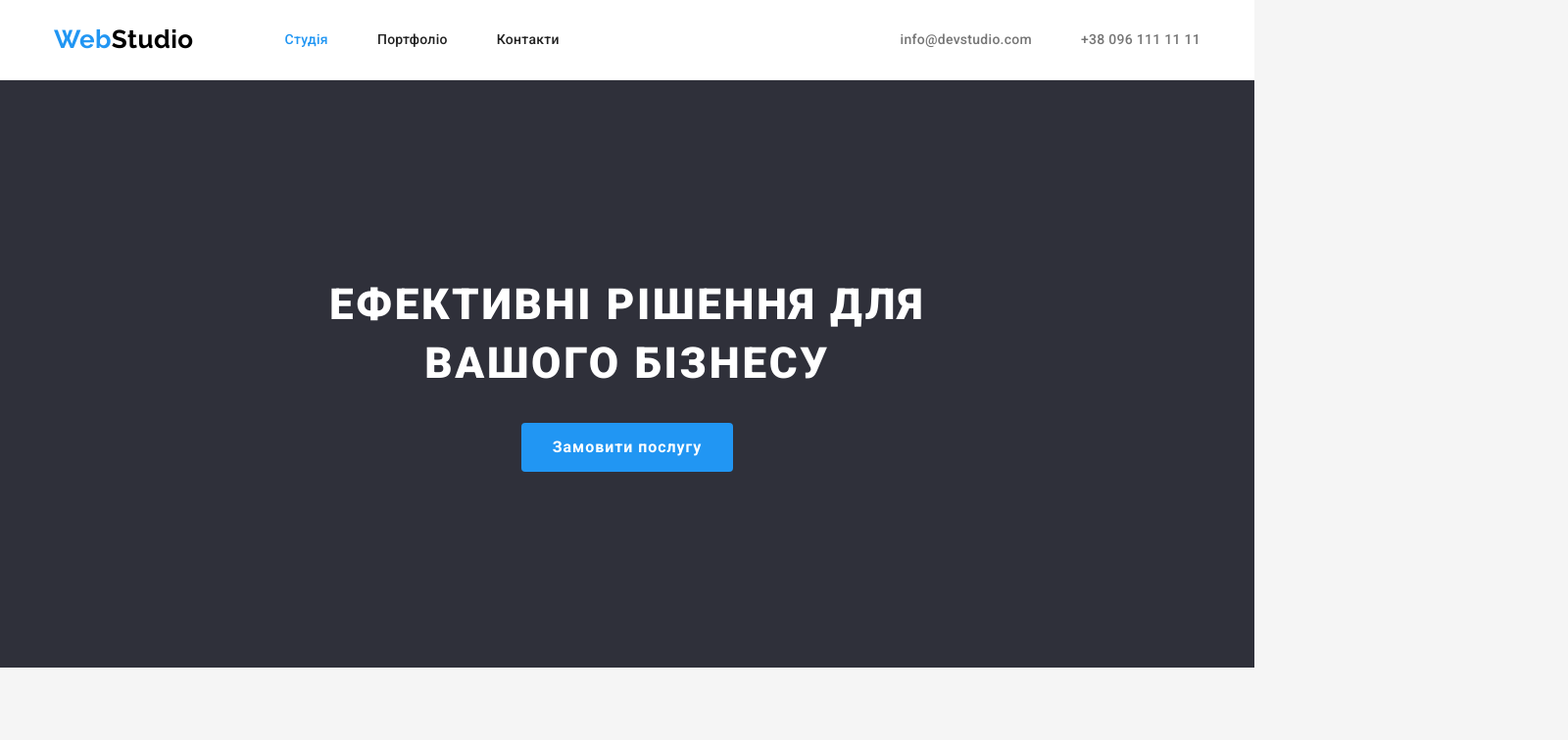
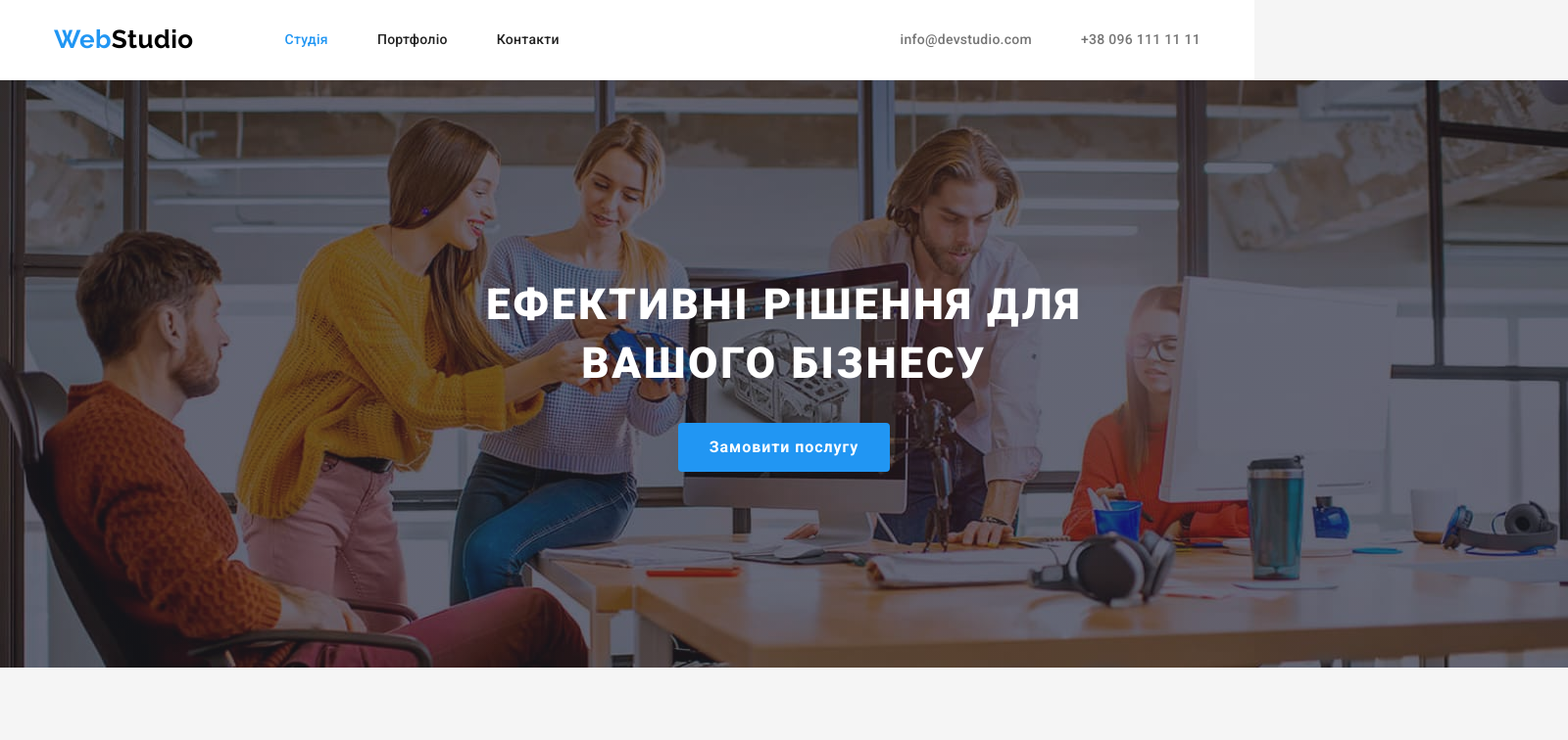
Before and after one commit to IhorPinchuk/goit-markup-hw-04, a plain HTML site: page index.html in a window 1280 px wide. Shown: the top 756 px of the page at 98% size, 1600 px wide, since content can reach past the window. Drawn offline with nearby package versions, Linux system fonts and the light colour scheme.

Commit message:
Фон героя

```diff
--- a/css/styles.css
+++ b/css/styles.css
@@ -11,7 +11,7 @@
   --heder-bg-color: #ffffff;
   --accent-color: #2196f3;
   --team-item-bg-color: #ffffff;
-  --bg-hero-color: #2f303a;
+  --bg-hero-color: #c4c4c4;
   --bg-footer-color: #2f303a;
   --bg-portfolio-color: #ffffff;
   --primary-text-color: #757575;
@@ -161,9 +161,14 @@
 /* Hero */
 
 .hero {
+  margin: 0 auto;
   padding-top: 200px;
   padding-bottom: 200px;
   text-align: center;
+  width: 1600px;
+  height: 600px;
+  background-image: linear-gradient(rgba(47, 48, 58, 0.4),
+    rgba(47, 48, 58, 0.4)), url(../images/Hero.jpg);
   background-color: var(--bg-hero-color);
 }
 
```
Also changed, not shown: index.html (+4 -4 lines), images/Hero.jpg (added). Lines whose indentation alone changed are shown as unchanged.
